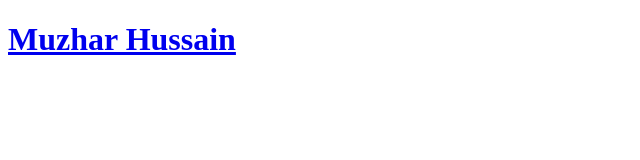
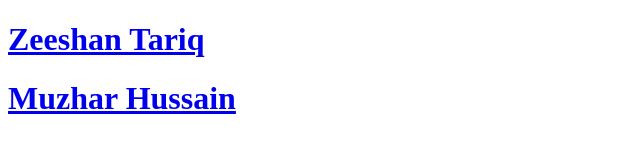
Before and after one commit to Aaqib604/zee, a plain HTML site: page index.html in a window 1280 px wide. Shown: the whole page, without its empty margins (0-640 px from the left). Drawn offline with Linux system fonts and the light colour scheme.

Commit message:
oye add my name ...

```diff
--- a/index.html
+++ b/index.html
@@ -8,6 +8,7 @@
 </head>
 <body>
     <!-- Todo: Just copy below line to use for your name -->
+    <h1><a href="https://github.com/engzee">Zeeshan Tariq</a></h1>
     <h1><a href="https://github.com/muzhar01">Muzhar Hussain</a></h1>
 </body>
 </html>
```
